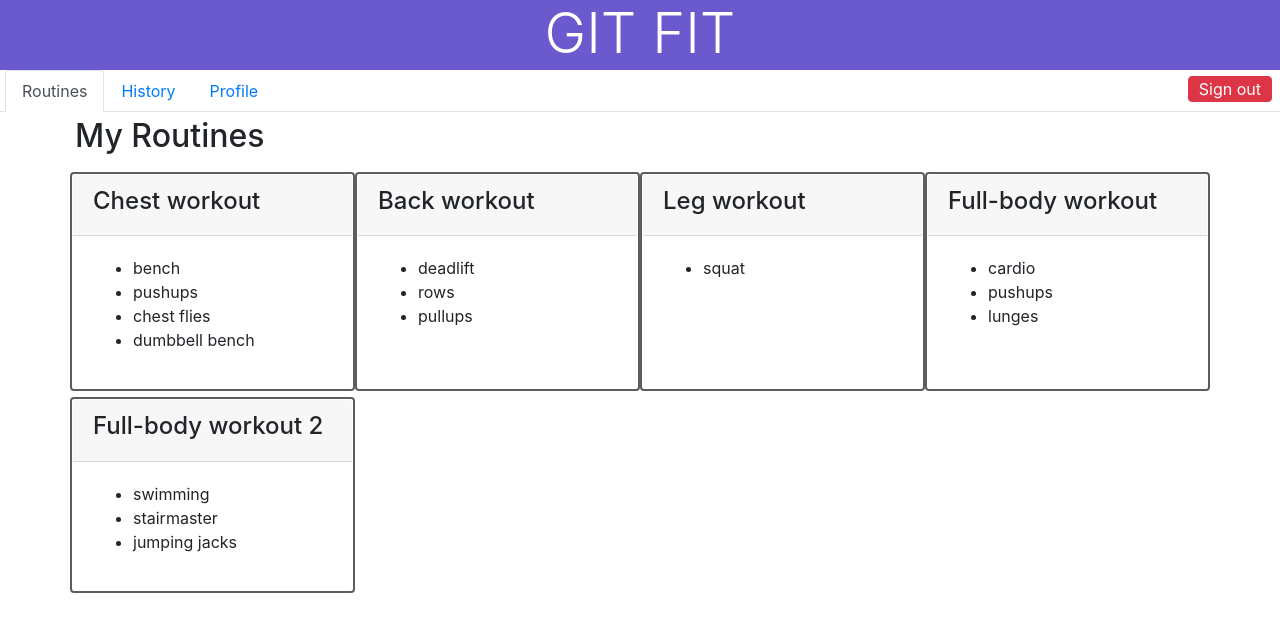
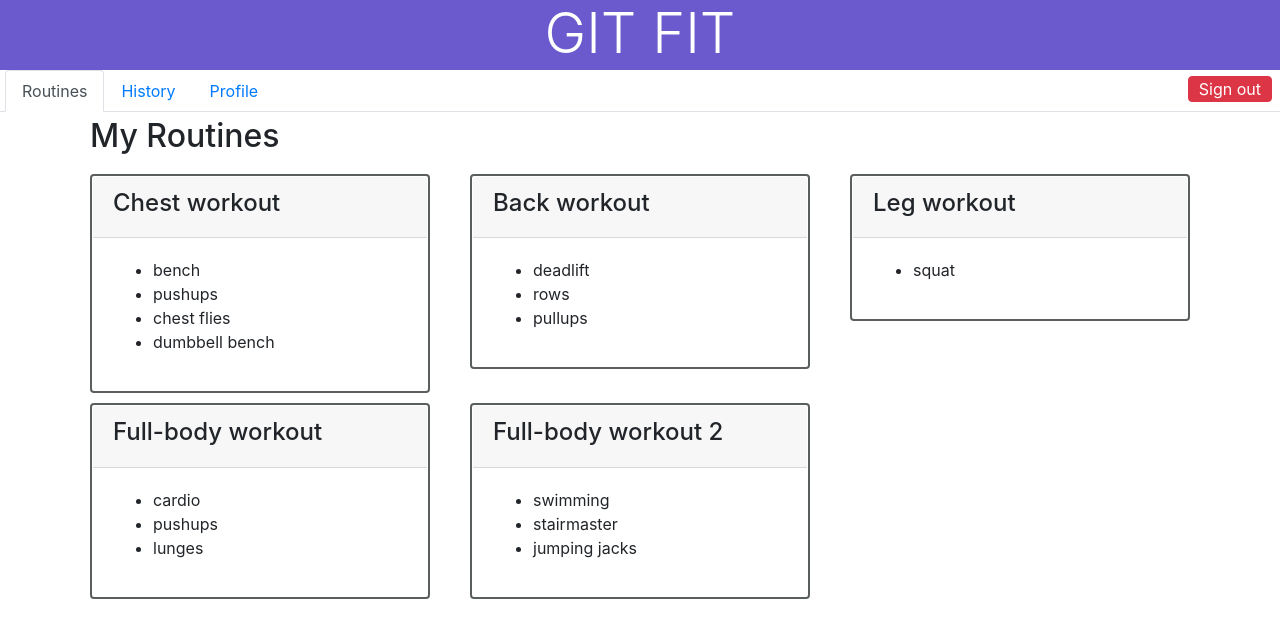
Before and after one commit to seanburtner/fitness, an Angular app in the folder fitness_app/fit/: page /routines in a window 1280 px wide. Shown: the top 638 px of the page. Built offline with nearby package versions, Linux system fonts and the light colour scheme.

Commit message:
routines light up upon hover

```diff
--- a/fitness_app/fit/src/app/routines/routines.component.css
+++ b/fitness_app/fit/src/app/routines/routines.component.css
@@ -10,3 +10,7 @@
     border-width: 2px;
     border-color: rgb(90, 94, 94);
 }
+
+.brightness div:hover {
+    opacity: .5;
+}
--- a/fitness_app/fit/src/app/routines/routines.component.html
+++ b/fitness_app/fit/src/app/routines/routines.component.html
@@ -17,7 +17,7 @@
 
 <!-- My routines heading -->
 <div class="container">
-    <div class="row">
+    <div class="row col">
         <h2 class="tab-heading">My Routines</h2>
     </div>
 </div>
@@ -26,7 +26,8 @@
     listed underneath. Hard-coded in the 'example-routines.ts' file. -->
 <div class="container">
     <div class="row">
-        <div class="card col-3" *ngFor="let routine of routines">
+        <div class="brightness col-4" *ngFor="let routine of routines">
+            <div class="card">
                 <div class="card-header">
                     <h4> {{ routine.title }} </h4>
                 </div>
@@ -40,3 +41,4 @@
             </div>
         </div>
     </div>
+</div>
```
Lines whose indentation alone changed are shown as unchanged.
